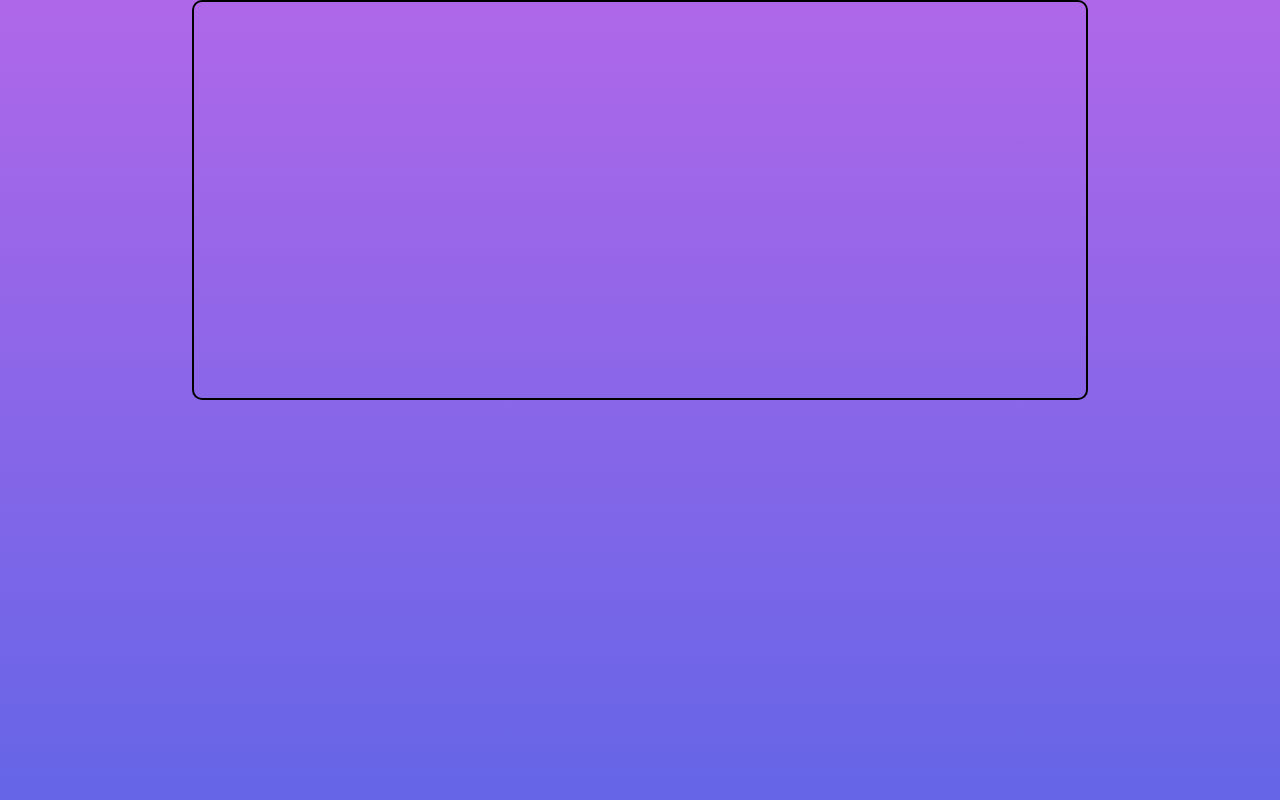
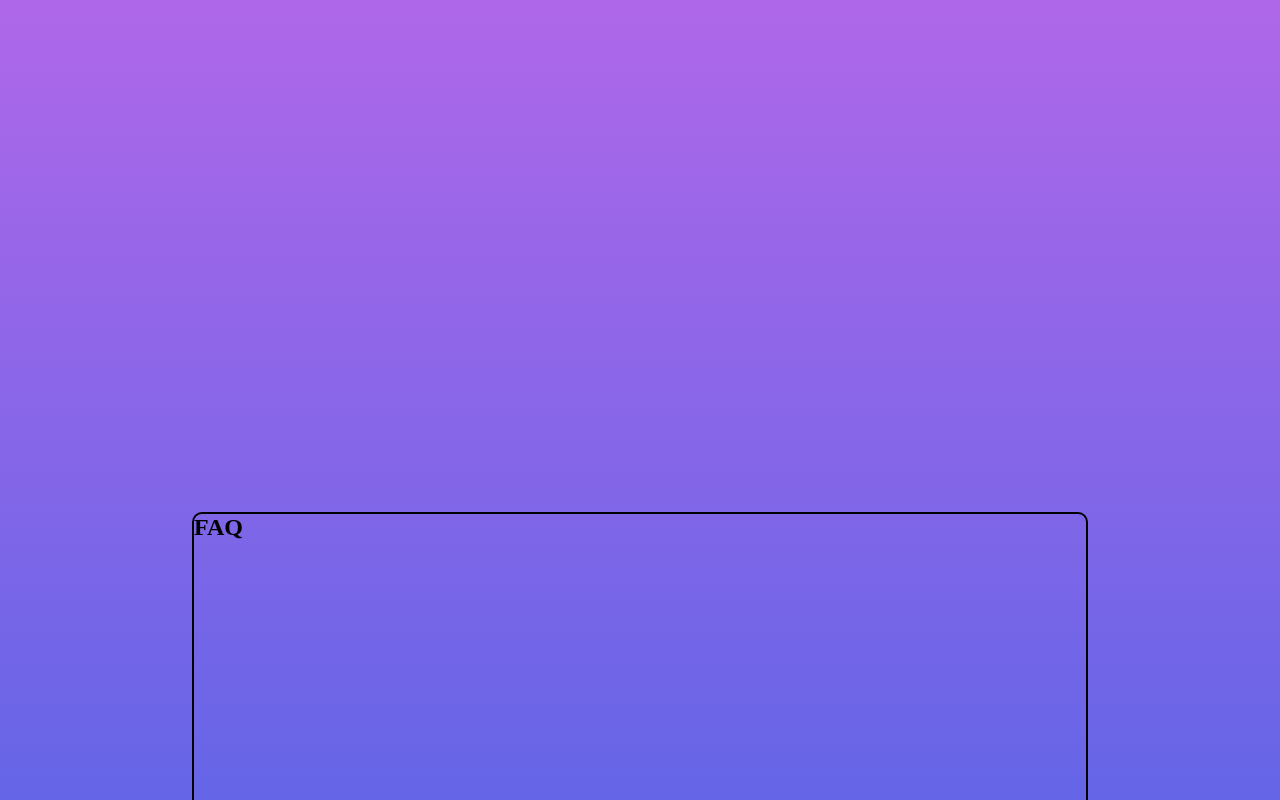
Before and after one commit to Gc87J/FAQ-accordion-card, a plain HTML site: page index.html in a window 1280 px wide. Shown: the top 800 px of the page. Drawn offline with Linux system fonts and the light colour scheme.

Commit message:
research time

```diff
--- a/index.html
+++ b/index.html
@@ -35,7 +35,10 @@
   </div> -->
 
   <section class="main-body-container">
-    <div class="body-container"></div>
+    <div class="body-container">
+      <h1>FAQ</h1>
+
+    </div>
   </section>
 
 
--- a/sass/styles.scss
+++ b/sass/styles.scss
@@ -16,9 +16,9 @@ body {
   align-items: center;
 
   .body-container {
-
+    margin-top: 40%;
     border: 2px solid #000;
-    height: 50vh;
+    height: 65vh;
     width: 70%;
     border-radius: 10px;
     // margin-left: 20%;
```
Also changed, not shown: css/styles.css, 1 other file.
